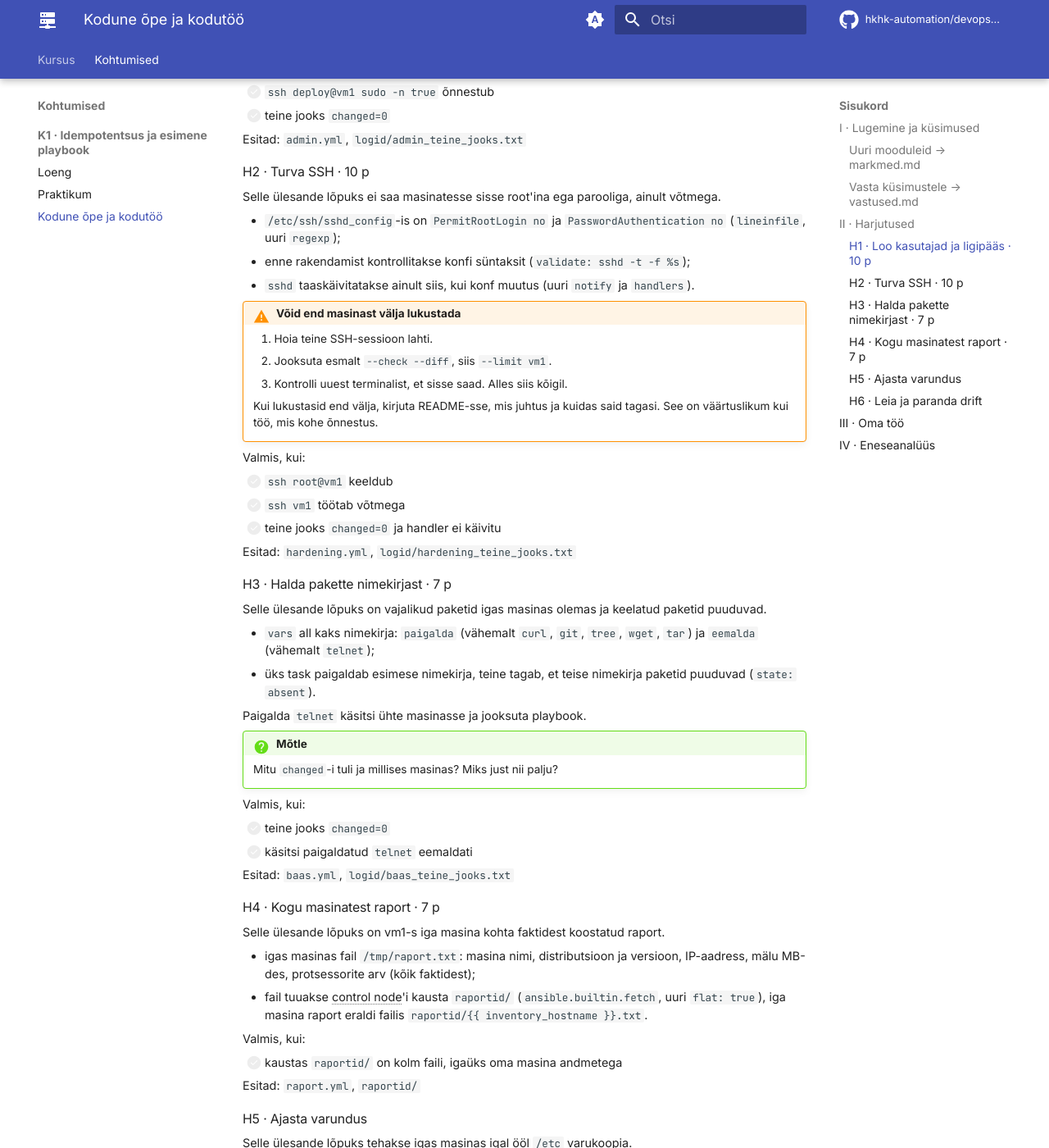
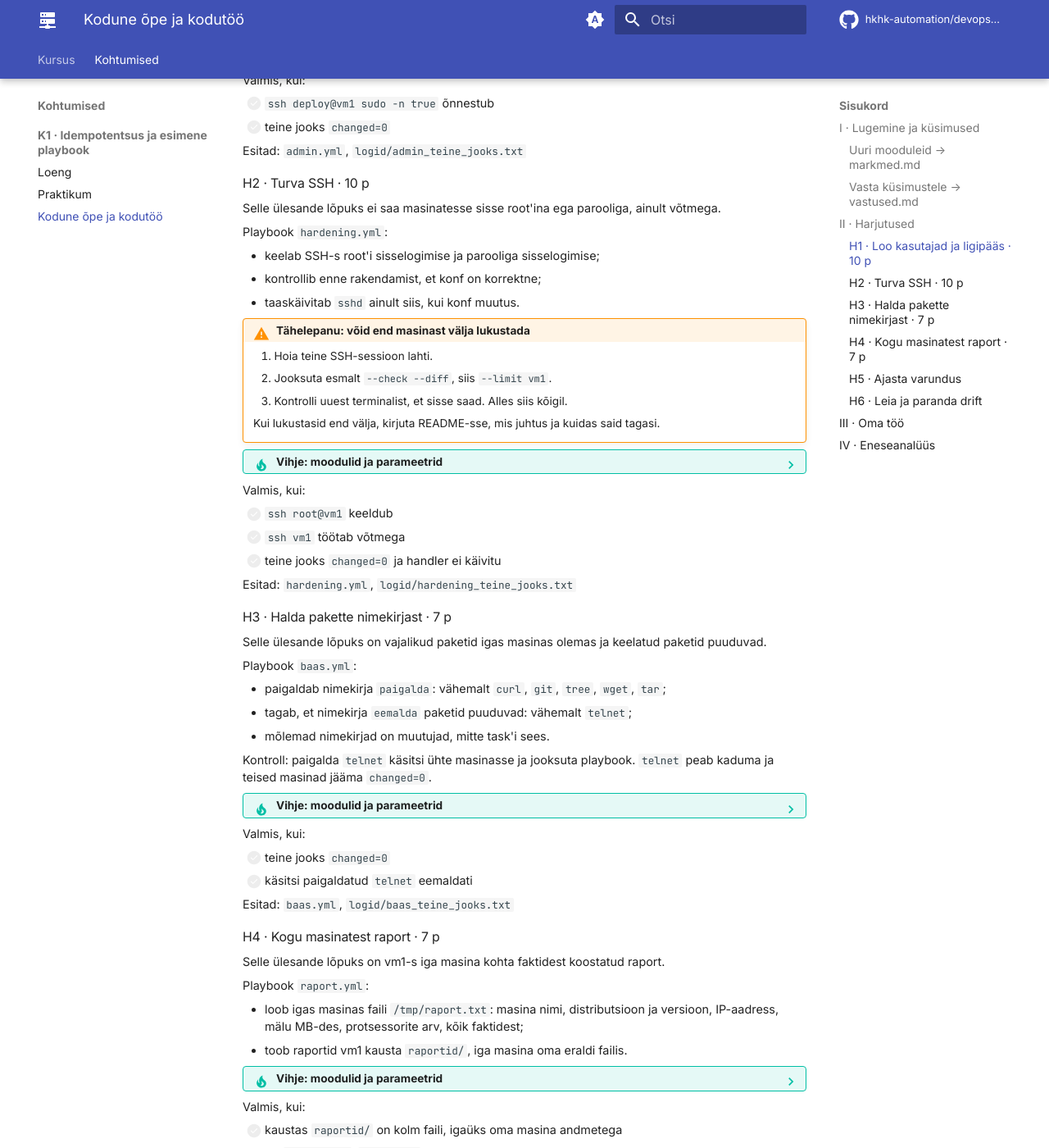
Before and after one commit to hkhk-automation/devops-lite, an MkDocs documentation site: the page built from docs/week01/homework.md, in a window 1280 px wide and 1400 px high, scrolled down 2028 px. Shown: the whole window at 82% size. Built offline with MkDocs 1.6.1 and Material for MkDocs 9.7.7, drawn with Linux system fonts in a browser that asks for light colours; comment, search, counter and statistics services are not loaded; some of the changed text lies outside the part shown.

Commit message:
Kodutöö: vihjed kinni, kastid; mõtlemisküsimused kokku volditud
- H1–H5: nõuded ilma lahenduseta, moodulid/parameetrid kinnises vihjes
- soovitatav töökäik tip-kastis, hoiatused warning-kastis (ka H5 puuduv
  kaust ja tar)
- kodutöö kontrollimata "Mõtle" küsimused eemaldatud (H6 küsimus on
  hinnatavas vastused.md lõigus); praktikumis "Mõtle" kokku volditud

````diff
--- a/docs/week01/homework.md
+++ b/docs/week01/homework.md
@@ -49,25 +49,33 @@ Iga vastus 3–6 lauset oma sõnadega. Koopia dokumentatsioonist ei loe.
 
 ## II · Harjutused
 
-Kõik harjutused käivad grupi `veeb` vastu. Iga playbooki puhul sama töökäik nagu klassis:
+Kõik harjutused käivad grupi `veeb` vastu.
 
-1. `ansible-playbook <fail>.yml --check --diff`
-2. `ansible-playbook <fail>.yml --limit vm1`
-3. `ansible-playbook <fail>.yml`
-4. teine jooks tõendiks: `ansible-playbook <fail>.yml | tee logid/<fail>_teine_jooks.txt`
+!!! tip "Soovitatav töökäik iga playbooki puhul"
+
+    1. `ansible-playbook <fail>.yml --check --diff`
+    2. `ansible-playbook <fail>.yml --limit vm1`
+    3. `ansible-playbook <fail>.yml`
+    4. teine jooks tõendiks: `ansible-playbook <fail>.yml | tee logid/<fail>_teine_jooks.txt`
 
 ### H1 · Loo kasutajad ja ligipääs · 10 p
 
 Selle ülesande lõpuks on igas masinas kasutaja `deploy`, kes pääseb võtmega sisse ja saab sudo't ilma paroolita.
 
-Igas `veeb`-grupi masinas:
+Playbook `admin.yml` viib iga `veeb`-grupi masina olekusse:
 
-- kasutajad `deploy` ja `monitor` luuakse ühe task'iga, mis käib läbi nimekirja (`loop`);
-- mõlemal on sinu avalik SSH-võti (`ansible.posix.authorized_key`), nii et `ssh deploy@vm1` töötab;
-- `deploy` kuulub gruppi `wheel`;
-- `deploy` saab sudo't ilma paroolita: fail `/etc/sudoers.d/deploy` sisuga `deploy ALL=(ALL) NOPASSWD: ALL` (`copy`, `mode: "0440"`, `validate: visudo -cf %s`);
-- `chrony` on paigaldatud ja teenus käib (AlmaLinuxis on teenuse nimi `chronyd`);
+- kasutajad `deploy` ja `monitor` on olemas, mõlemad luuakse **ühe** task'iga;
+- mõlemal on sinu avalik SSH-võti;
+- `deploy` on grupis `wheel` ja saab sudo't ilma paroolita;
+- kellaaja teenus `chrony` on paigaldatud ja käib;
 - `/etc/motd` sisaldab `Hallatud Ansible'iga - <masina nimi>`.
+
+??? tip "Vihje: moodulid ja parameetrid"
+
+    - üks task mitmele kasutajale: `loop`;
+    - võti: `ansible.posix.authorized_key`;
+    - paroolita sudo: fail `/etc/sudoers.d/deploy` sisuga `deploy ALL=(ALL) NOPASSWD: ALL` (`copy`, `mode: "0440"`, `validate: visudo -cf %s`);
+    - AlmaLinuxis on teenuse nimi `chronyd`, paketi nimi `chrony`.
 
 Valmis, kui:
 
@@ -80,17 +88,25 @@ Esitad: `admin.yml`, `logid/admin_teine_jooks.txt`
 
 Selle ülesande lõpuks ei saa masinatesse sisse root'ina ega parooliga, ainult võtmega.
 
-- `/etc/ssh/sshd_config`-is on `PermitRootLogin no` ja `PasswordAuthentication no` (`lineinfile`, uuri `regexp`);
-- enne rakendamist kontrollitakse konfi süntaksit (`validate: sshd -t -f %s`);
-- `sshd` taaskäivitatakse ainult siis, kui konf muutus (uuri `notify` ja `handlers`).
+Playbook `hardening.yml`:
 
-!!! warning "Võid end masinast välja lukustada"
+- keelab SSH-s root'i sisselogimise ja parooliga sisselogimise;
+- kontrollib enne rakendamist, et konf on korrektne;
+- taaskäivitab `sshd` ainult siis, kui konf muutus.
+
+!!! warning "Tähelepanu: võid end masinast välja lukustada"
 
     1. Hoia teine SSH-sessioon lahti.
     2. Jooksuta esmalt `--check --diff`, siis `--limit vm1`.
     3. Kontrolli uuest terminalist, et sisse saad. Alles siis kõigil.
 
-    Kui lukustasid end välja, kirjuta README-sse, mis juhtus ja kuidas said tagasi. See on väärtuslikum kui töö, mis kohe õnnestus.
+    Kui lukustasid end välja, kirjuta README-sse, mis juhtus ja kuidas said tagasi.
+
+??? tip "Vihje: moodulid ja parameetrid"
+
+    - `/etc/ssh/sshd_config`: `PermitRootLogin no` ja `PasswordAuthentication no` (`lineinfile`, uuri `regexp`);
+    - süntaksikontroll: `validate: sshd -t -f %s`;
+    - taaskäivitus ainult muutusel: `notify` ja `handlers`.
 
 Valmis, kui:
 
@@ -104,14 +120,17 @@ Esitad: `hardening.yml`, `logid/hardening_teine_jooks.txt`
 
 Selle ülesande lõpuks on vajalikud paketid igas masinas olemas ja keelatud paketid puuduvad.
 
-- `vars` all kaks nimekirja: `paigalda` (vähemalt `curl`, `git`, `tree`, `wget`, `tar`) ja `eemalda` (vähemalt `telnet`);
-- üks task paigaldab esimese nimekirja, teine tagab, et teise nimekirja paketid puuduvad (`state: absent`).
+Playbook `baas.yml`:
 
-Paigalda `telnet` käsitsi ühte masinasse ja jooksuta playbook.
+- paigaldab nimekirja `paigalda`: vähemalt `curl`, `git`, `tree`, `wget`, `tar`;
+- tagab, et nimekirja `eemalda` paketid puuduvad: vähemalt `telnet`;
+- mõlemad nimekirjad on muutujad, mitte task'i sees.
 
-!!! question "Mõtle"
+Kontroll: paigalda `telnet` käsitsi ühte masinasse ja jooksuta playbook. `telnet` peab kaduma ja teised masinad jääma `changed=0`.
 
-    Mitu `changed`-i tuli ja millises masinas? Miks just nii palju?
+??? tip "Vihje: moodulid ja parameetrid"
+
+    `vars` plokk kahe nimekirjaga; `ansible.builtin.package` võtab `name`-ile terve nimekirja; puudumine on `state: absent`.
 
 Valmis, kui:
 
@@ -124,8 +143,14 @@ Esitad: `baas.yml`, `logid/baas_teine_jooks.txt`
 
 Selle ülesande lõpuks on vm1-s iga masina kohta faktidest koostatud raport.
 
-- igas masinas fail `/tmp/raport.txt`: masina nimi, distributsioon ja versioon, IP-aadress, mälu MB-des, protsessorite arv (kõik faktidest);
-- fail tuuakse control node'i kausta `raportid/` (`ansible.builtin.fetch`, uuri `flat: true`), iga masina raport eraldi failis `raportid/{{ inventory_hostname }}.txt`.
+Playbook `raport.yml`:
+
+- loob igas masinas faili `/tmp/raport.txt`: masina nimi, distributsioon ja versioon, IP-aadress, mälu MB-des, protsessorite arv, kõik faktidest;
+- toob raportid vm1 kausta `raportid/`, iga masina oma eraldi failis.
+
+??? tip "Vihje: moodulid ja parameetrid"
+
+    Faili toomine: `ansible.builtin.fetch`, uuri `flat: true`. Failinimi inventari nime järgi: `raportid/{{ inventory_hostname }}.txt`, muidu kirjutavad raportid üksteist üle.
 
 Valmis, kui:
 
@@ -137,12 +162,18 @@ Esitad: `raport.yml`, `raportid/`
 
 Selle ülesande lõpuks tehakse igas masinas igal ööl `/etc` varukoopia.
 
-Igas masinas:
+Playbook `cron.yml` tagab igas masinas:
 
-- kaust `/var/backups` on olemas (AlmaLinuxis vaikimisi puudub);
-- pakett `tar` on paigaldatud (AlmaLinuxi pilvepildis vaikimisi puudub);
-- skript `/usr/local/bin/varunda.sh` (`copy`, `mode: "0755"`) pakib `/etc` kausta `/var/backups/etc-<kuupäev>.tar.gz`;
-- cron-töö käivitab skripti iga päev kell 02:30 (`ansible.builtin.cron`).
+- skripti `/usr/local/bin/varunda.sh`, mis pakib `/etc` faili `/var/backups/etc-<kuupäev>.tar.gz`;
+- cron-töö, mis käivitab skripti iga päev kell 02:30.
+
+!!! warning "Tähelepanu: AlmaLinuxis puudub kaks asja"
+
+    Kausta `/var/backups` ja paketti `tar` pole vaikimisi olemas. Ilma nendeta skript ei tee midagi ega anna ka viga. Playbook peab need looma.
+
+??? tip "Vihje: moodulid ja parameetrid"
+
+    Kaust: `ansible.builtin.file` + `state: directory`. Skript: `ansible.builtin.copy` + `mode: "0755"`. Cron: `ansible.builtin.cron` (`name`, `minute`, `hour`, `job`).
 
 Kontrolli vm1-s:
 
@@ -160,11 +191,7 @@ ssh -t vm1 sudo crontab -l -u root
     30 2 * * * /usr/local/bin/varunda.sh
     ```
 
-    Esimene käsk ei trüki midagi. Teine näitab arhiivi tänase kuupäevaga, kolmas üht cron-rida.
-
-!!! question "Mõtle"
-
-    Jooksuta playbooki kaks korda. Kas cron-rida on siis üks või kaks korda? Mis teeb `ansible.builtin.cron`-i idempotentseks?
+    Arhiiv tänase kuupäevaga ja täpselt üks cron-rida, ka pärast playbooki teist jooksu.
 
 Valmis, kui:
 
@@ -178,10 +205,10 @@ Esitad: `cron.yml`, `logid/cron_teine_jooks.txt`
 
 Selle ülesande lõpuks oskad `--check`-iga leida, mis masinates on midagi käsitsi muudetud, ja parandad selle playbookidega.
 
-1. Tekita igasse masinasse erinev drift: ühes kustuta `monitor`-kasutaja, teises muuda `/etc/motd` sisu, kolmandas peata `chronyd`.
-2. Jooksuta kõik oma playbookid `--check` režiimis ja salvesta väljund faili `logid/drift_check.txt`. Kas iga drift tuli välja? Millise playbooki järgi?
+1. Tekita igasse masinasse erinev drift: ühes kustuta kasutaja `monitor`, teises muuda `/etc/motd` sisu, kolmandas peata `chronyd`.
+2. Jooksuta kõik oma playbookid `--check` režiimis ja salvesta väljund faili `logid/drift_check.txt`.
 3. Paranda drift päris jooksuga.
-4. Kirjuta `vastused.md`-sse lõik: kui peaksid seda kontrolli igal ööl automaatselt jooksutama, kuidas see välja näeks ja kes saaks teate?
+4. Kirjuta `vastused.md`-sse lõik: kas iga drift tuli `--check`-iga välja ja millise playbooki järgi? Kui see kontroll jookseks igal ööl automaatselt, kes peaks teate saama?
 
 Esitad: `logid/drift_check.txt`, lõik `vastused.md`-s
 
````
Also changed, not shown: docs/week01/lab.md (+5 -5 lines).
